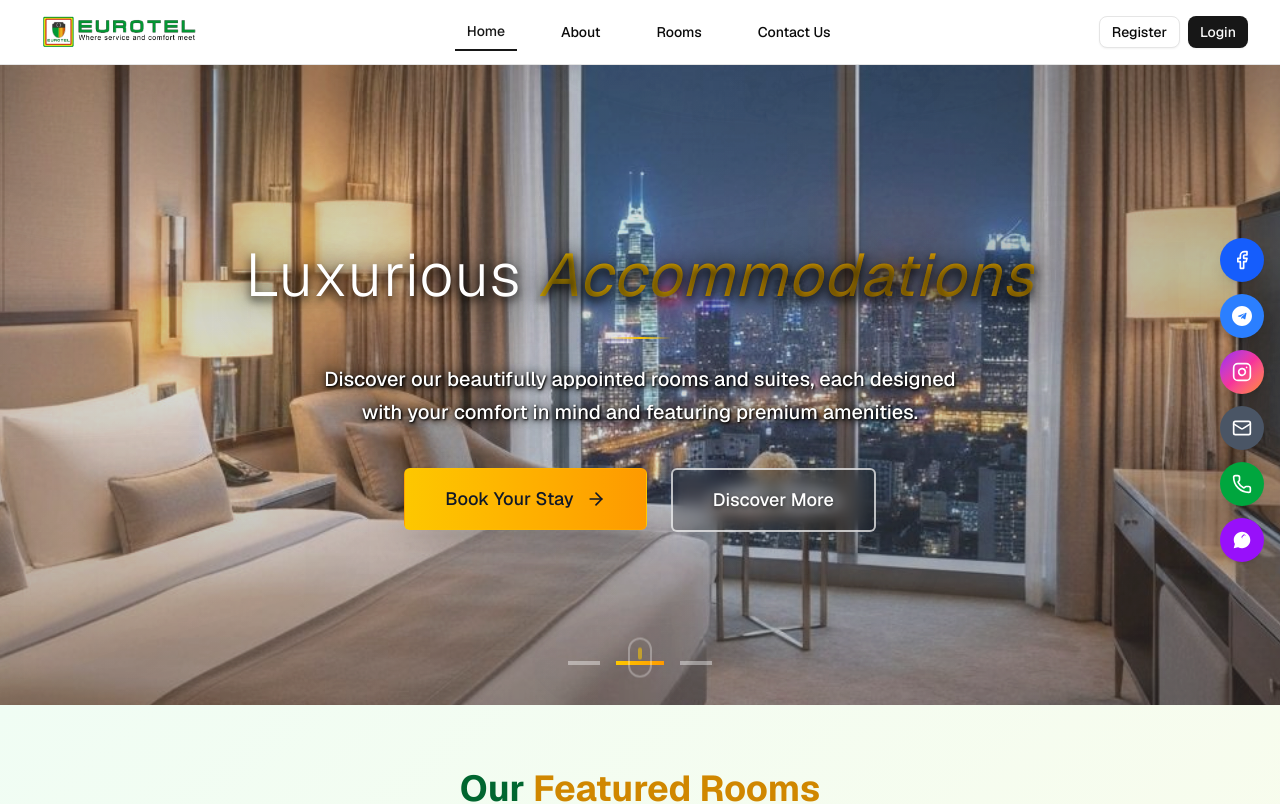
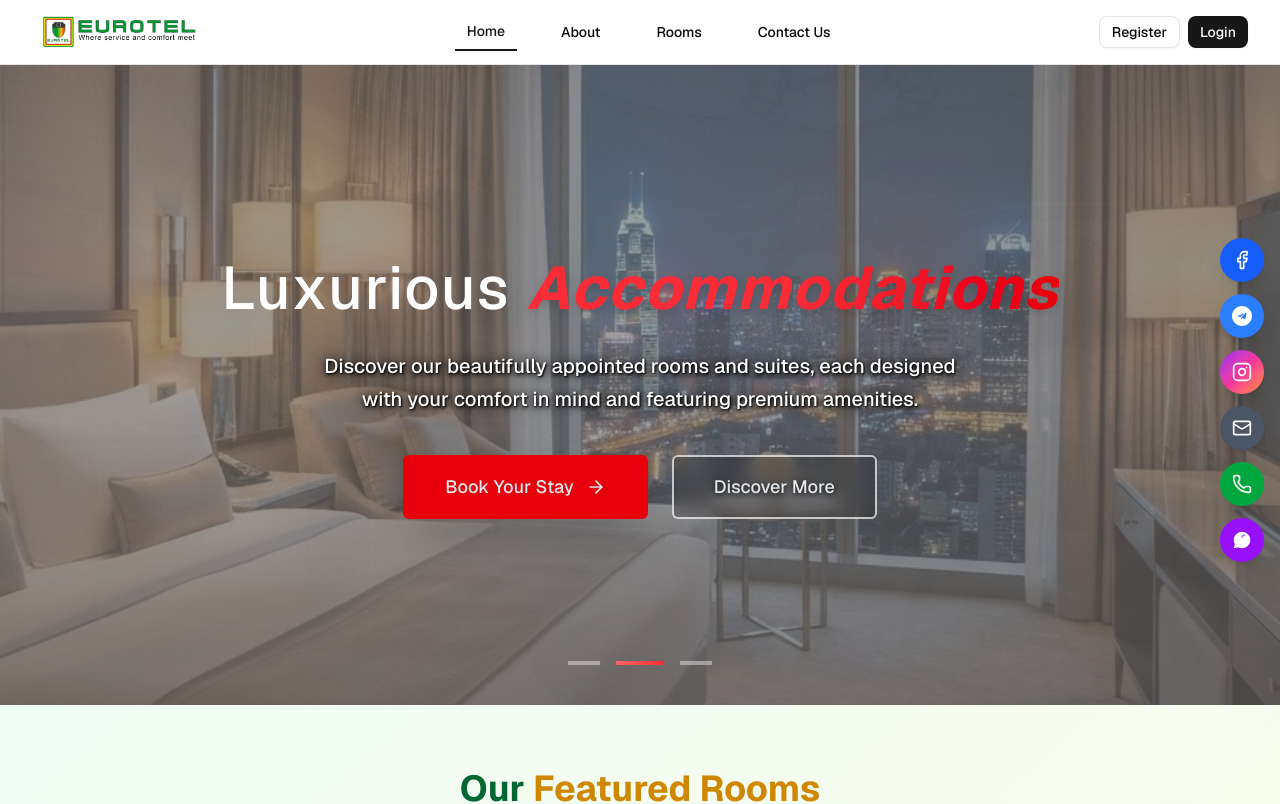
Before and after one commit to infinitecheirene/hotel-design, a Next.js app: page / in a window 1280 px wide. Shown: the top 804 px of the page. Built offline with nearby package versions, Linux system fonts and the light colour scheme.

Commit message:
Redesigned the hero banner in homepage

```diff
--- a/components/home/hero-section.tsx
+++ b/components/home/hero-section.tsx
@@ -49,7 +49,7 @@ export default function HeroSection() {
     return (
       <>
         <span className="text-white drop-shadow-2xl">{beforeHighlight}</span>
-        <span className="bg-gradient-to-r from-yellow-400 via-amber-400 to-yellow-500 bg-clip-text text-transparent font-normal italic drop-shadow-lg">
+        <span className="bg-gradient-to-r font-bold from-red-500 via-red-500 to-red-600 bg-clip-text text-transparent italic drop-shadow-lg">
           {highlight}
         </span>
         <span className="text-white drop-shadow-2xl">{afterHighlight}</span>
@@ -58,18 +58,18 @@ export default function HeroSection() {
   }
 
   return (
-    <section className="relative h-[70vh] md:h-[80vh] overflow-hidden">
+    <section className="relative h-[70vh] md:h-[80vh] overflow-hidden bg-fixed">
       {/* Slider Images */}
       <div className="relative h-full">
         {heroSlides.map((slide, index) => (
           <div
             key={index}
             className={`absolute inset-0 transition-opacity duration-1000 ease-in-out ${
-              index === currentSlide ? "opacity-100" : "opacity-0"
+              index === currentSlide ? "opacity-80" : "opacity-0"
             }`}
           >
             <div
-              className="absolute inset-0 bg-cover bg-center bg-no-repeat transform scale-105 brightness-110"
+              className="absolute inset-0 bg-cover bg-center bg-no-repeat scale-105 brightness-60"
               style={{ backgroundImage: `url('${slide.image}')` }}
             />
             {/* Softer overlays */}
@@ -81,18 +81,12 @@ export default function HeroSection() {
 
       {/* Main Content */}
       <div className="absolute inset-0 flex items-center justify-center z-20">
-        <div className="text-center max-w-5xl mx-auto px-6 lg:px-8">
+        <div className="text-center max-w-6xl mx-auto px-6 lg:px-8">
           <h1
-            className="text-3xl md:text-5xl lg:text-6xl font-light mb-6 text-balance leading-tight tracking-wide"
-            style={{
-              textShadow:
-                "0 0 20px rgba(0,0,0,0.6), 0 0 40px rgba(0,0,0,0.5), 0 4px 8px rgba(0,0,0,0.7)",
-            }}
+            className="text-3xl font-medium md:text-5xl lg:text-6xl mb-6 text-balance leading-tight tracking-wide"
           >
             {renderTitle(heroSlides[currentSlide].title, heroSlides[currentSlide].highlight)}
           </h1>
-
-          <div className="w-16 h-0.5 bg-gradient-to-r from-transparent via-yellow-400 to-transparent mx-auto mb-6"></div>
 
           <p
             className="text-lg md:text-xl mb-10 text-pretty max-w-2xl mx-auto text-white font-medium leading-relaxed"
@@ -106,14 +100,14 @@ export default function HeroSection() {
 
           <div className="flex flex-col sm:flex-row gap-6 justify-center">
             <Link href="/rooms">
-              <button className="group px-10 py-4 rounded-sm w-full sm:w-auto flex items-center justify-center font-medium text-lg transition-all duration-500 transform hover:scale-105 bg-gradient-to-r from-yellow-400 to-amber-500 text-gray-900 shadow-2xl hover:shadow-3xl hover:from-yellow-300 hover:to-amber-400 border border-yellow-400/20">
+              <button className="group px-10 py-4 rounded-sm w-full sm:w-auto flex items-center justify-center font-medium text-lg transition-all duration-500 transform hover:scale-105 text-gray-200 shadow-2xl hover:shadow-3xl bg-red-600 border-2 border-red-600 hover:border-white/70 hover:text-white hover:bg-black/20 hover:backdrop-blur-sm">
                 <span className="mr-3">Book Your Stay</span>
                 <ArrowRight className="w-5 h-5 transition-transform duration-300 group-hover:translate-x-1" />
               </button>
             </Link>
             <Link href="/about">
               <button
-                className="px-10 py-4 rounded-sm w-full sm:w-auto font-medium text-lg transition-all duration-500 hover:bg-white/15 border-2 border-white/70 text-white bg-black/20 backdrop-blur-sm hover:border-yellow-400/80 hover:text-yellow-300 hover:bg-black/30 transition-colors"
+                className="px-10 py-4 rounded-sm w-full sm:w-auto font-medium text-lg transition-all duration-500 border-2 border-white/70 text-gray-200 bg-black/20 backdrop-blur-sm hover:bg-red-600 hover:border-red-600 transform hover:scale-105"
                 style={{
                   textShadow: "0 0 10px rgba(0,0,0,0.6), 0 2px 4px rgba(0,0,0,0.5)",
                 }}
@@ -133,23 +127,16 @@ export default function HeroSection() {
             onClick={() => setCurrentSlide(index)}
             className={`relative transition-all duration-500 ${
               index === currentSlide
-                ? "w-12 h-1 bg-gradient-to-r from-yellow-400 to-amber-500"
-                : "w-8 h-1 bg-white/40 hover:bg-yellow-400/70"
+                ? "w-12 h-1 bg-gradient-to-r from-red-400 to-red-500"
+                : "w-8 h-1 bg-white/40 hover:bg-red-400/70"
             }`}
           >
             {index === currentSlide && (
-              <div className="absolute inset-0 bg-gradient-to-r from-yellow-400 to-amber-500 rounded-full shadow-lg shadow-yellow-400/50"></div>
+              <div className="absolute inset-0 bg-gradient-to-r from-red-400 to-red-500 rounded-full shadow-lg shadow-red-400/50"></div>
             )}
           </button>
         ))}
       </div>
-
-      {/* Scroll Indicator */}
-      <div className="absolute bottom-6 left-1/2 -translate-x-1/2 z-30 animate-bounce">
-        <div className="w-6 h-10 border-2 border-white/30 rounded-full flex justify-center">
-          <div className="w-1 h-3 bg-yellow-400/80 rounded-full mt-2 animate-pulse"></div>
-        </div>
-      </div>
     </section>
   )
 }
--- a/components/home/section-divider.tsx
+++ b/components/home/section-divider.tsx
@@ -1,3 +1,3 @@
 export default function SectionDivider() {
-  return <div className="h-1 bg-gradient-to-r from-transparent via-yellow-500 to-transparent" />
+  return <div className="h-1 bg-gradient-to-r from-transparent via-red-500 to-transparent" />
 }
--- a/package.json
+++ b/package.json
@@ -36,6 +36,7 @@
     "@radix-ui/react-toggle": "^1.1.10",
     "@radix-ui/react-toggle-group": "^1.1.11",
     "@radix-ui/react-tooltip": "^1.2.8",
+    "@tailwindcss/vite": "^4.1.17",
     "class-variance-authority": "^0.7.1",
     "clsx": "^2.1.1",
     "cmdk": "^1.1.1",
@@ -64,9 +65,11 @@
     "@types/node": "^20",
     "@types/react": "^19",
     "@types/react-dom": "^19",
+    "autoprefixer": "^10.4.22",
     "eslint": "^9",
     "eslint-config-next": "15.5.3",
-    "tailwindcss": "^4",
+    "postcss": "^8.5.6",
+    "tailwindcss": "^4.1.17",
     "tw-animate-css": "^1.3.8",
     "typescript": "^5"
   }
```
Also changed, not shown: 1 other file (tests, documents, lock files or other folders).
